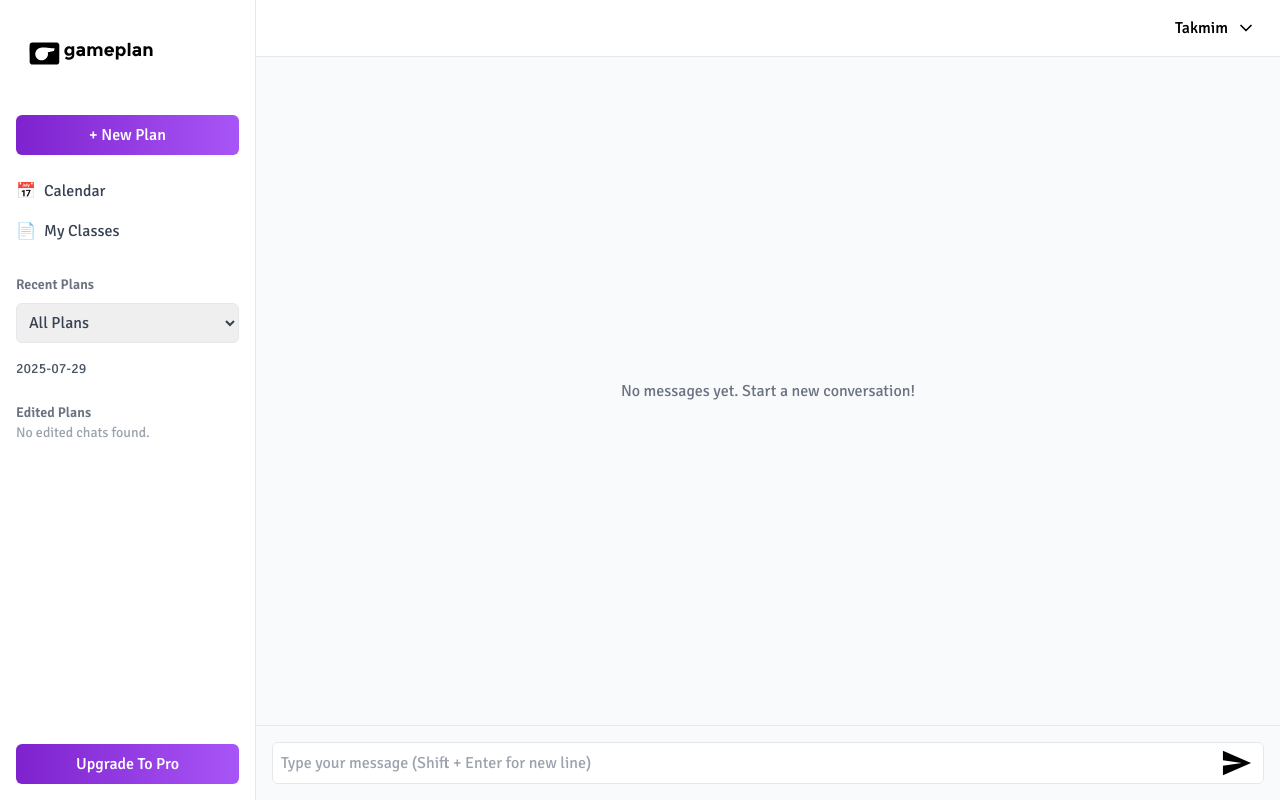
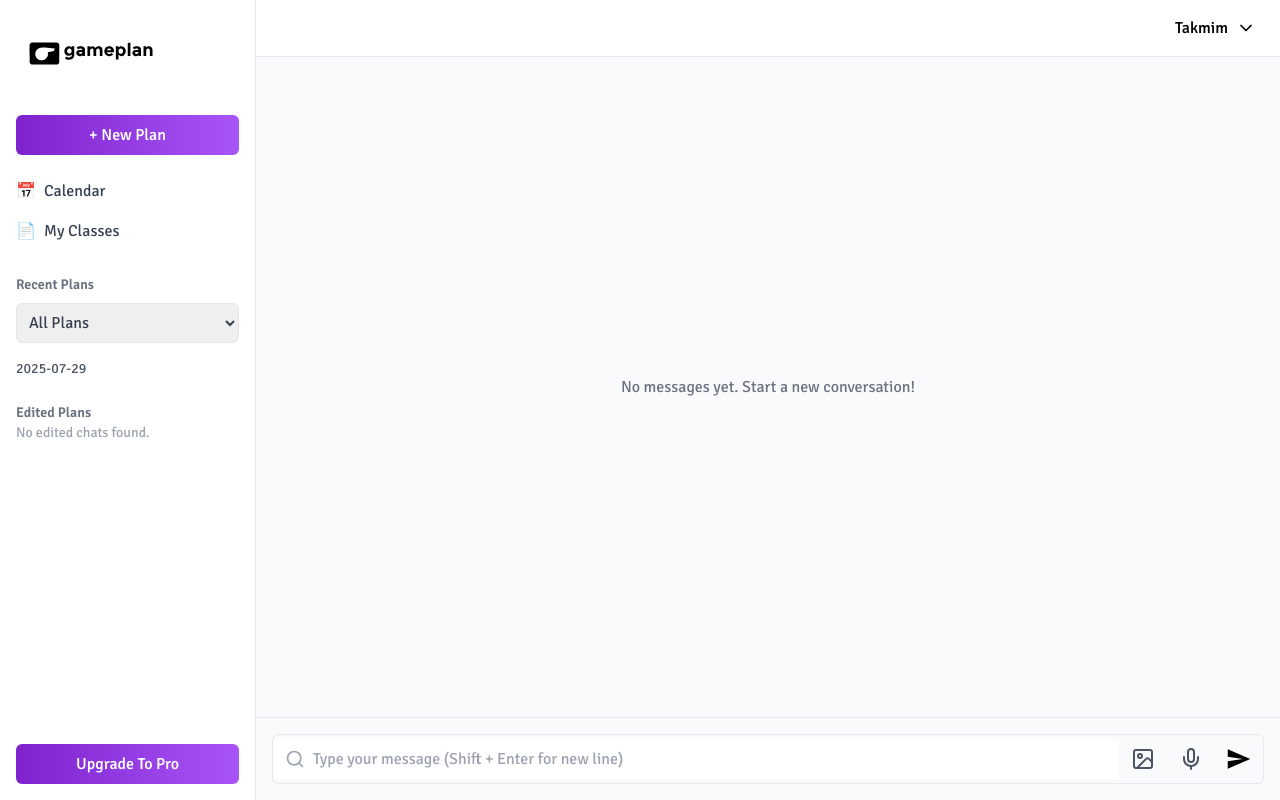
Before and after one commit to Takmim00/Game-plan, a React (Vite) app: page /dashboard in a window 1280 px wide. Built offline with nearby package versions, Linux system fonts and the light colour scheme; a web font is replaced by a local one.

Commit message:
search fieldupdate

```diff
--- a/src/component/dashboard/Chat.jsx
+++ b/src/component/dashboard/Chat.jsx
@@ -1,4 +1,4 @@
-import { ChevronDown, LogOut, Menu } from "lucide-react";
+import { ChevronDown, LogOut, Menu, Search, Mic, Image as ImageIcon } from "lucide-react";
 import { useState } from "react";
 
 const Chat = ({ setSidebarOpen }) => {
@@ -7,10 +7,18 @@ const Chat = ({ setSidebarOpen }) => {
   const handleLogout = () => {
     alert("Logged out!");
   };
+
+  const handleImageUpload = (e) => {
+    const file = e.target.files[0];
+    if (file) {
+      alert(`Selected image: ${file.name}`);
+    }
+  };
+
   return (
     <div className="flex-1 flex flex-col">
+      {/* Header */}
       <div className="flex justify-between items-center px-6 py-4 border-b bg-white relative">
-        {/* Mobile */}
         <button className="md:hidden p-2" onClick={() => setSidebarOpen(true)}>
           <Menu className="w-6 h-6" />
         </button>
@@ -24,7 +32,6 @@ const Chat = ({ setSidebarOpen }) => {
             <ChevronDown className="w-5 h-5" />
           </button>
 
-          {/* Dropdown  */}
           {dropdownOpen && (
             <div className="absolute right-0 mt-2 w-40 bg-white shadow-lg rounded-md border">
               <button
@@ -39,30 +46,54 @@ const Chat = ({ setSidebarOpen }) => {
         </div>
       </div>
 
-      {/* Chat Area */}
+      {/* Chat */}
       <div className="flex-1 flex flex-col justify-center items-center text-gray-500 px-4 text-center">
         <p>No messages yet. Start a new conversation!</p>
       </div>
 
       {/* Message */}
-      <div className="p-4 border-t ">
-        <div className="flex items-center border rounded-md overflow-hidden">
+      <div className="p-4 border-t">
+        <div className="flex items-center border rounded-md overflow-hidden relative">
+
+          <Search className="w-5 h-5 text-gray-400 absolute left-3" />
           <input
             type="text"
             placeholder="Type your message (Shift + Enter for new line)"
-            className="flex-1 p-2 outline-none"
+            className="flex-1 pl-10 p-2 outline-none"
           />
+
+
+          <label className="p-3 cursor-pointer hover:bg-gray-100">
+            <input
+              type="file"
+              accept="image/*"
+              onChange={handleImageUpload}
+              className="hidden"
+            />
+            <ImageIcon className="w-6 h-6 text-gray-600" />
+          </label>
+
+
+          <button
+            type="button"
+            className="p-3 cursor-pointer hover:bg-gray-100"
+            title="Voice input"
+          >
+            <Mic className="w-6 h-6 text-gray-600" />
+          </button>
+
+
           <button
             type="submit"
-            class="ml-4 p-3 rounded-full absolute right-4 cursor-pointer  "
-            disabled=""
+            className="btn p-3 cursor-pointer hover:bg-gray-100"
+            title="Send"
           >
             <svg
               stroke="currentColor"
               fill="currentColor"
-              stroke-width="0"
+              strokeWidth="0"
               viewBox="0 0 512 512"
-              class="text-3xl text-black "
+              className="text-2xl text-black"
               height="1em"
               width="1em"
               xmlns="http://www.w3.org/2000/svg"
```
